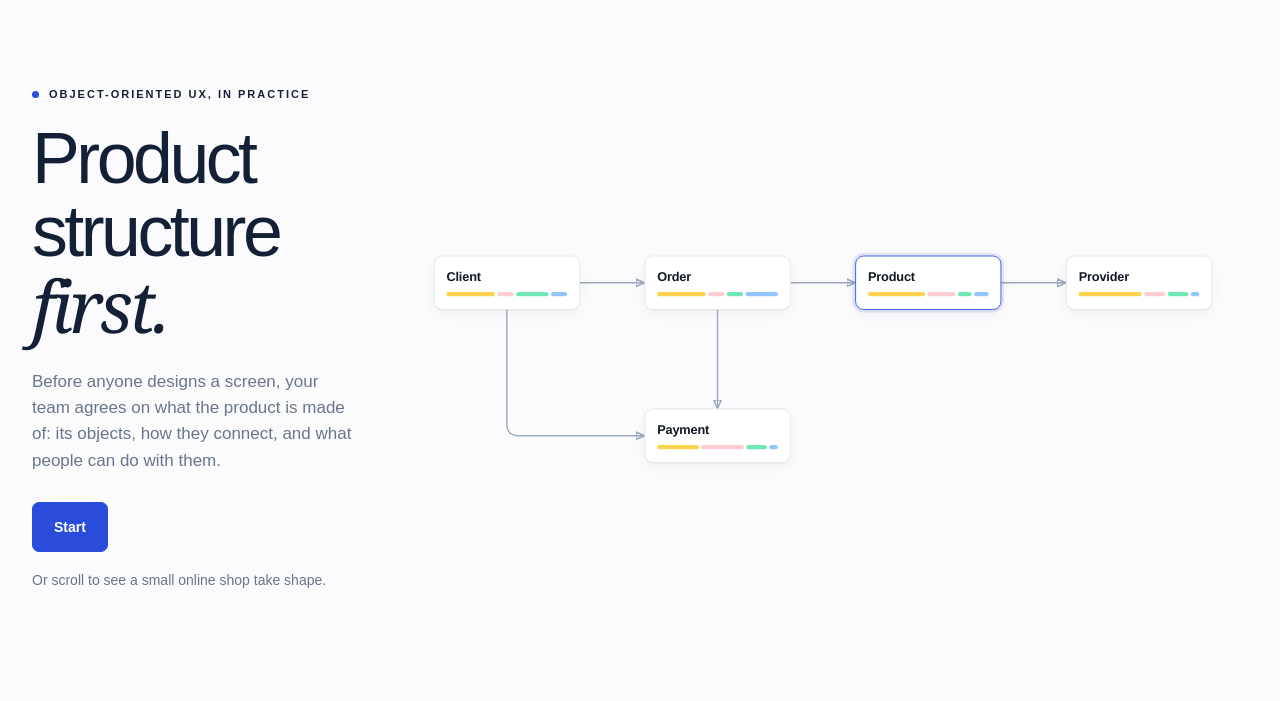
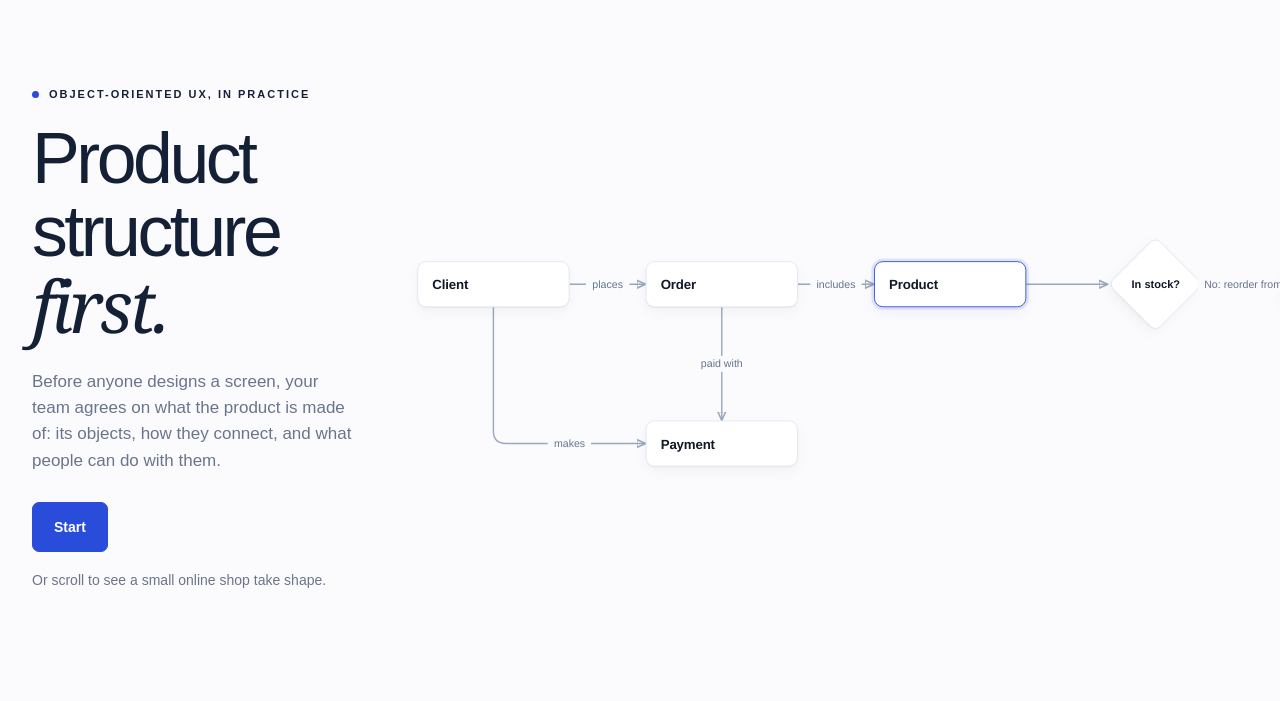
Before and after one commit to FabioGiacometti/thinkingincards, a website built with Vite: page story.html in a window 1280 px wide. Shown: the part 99-800 px from the top of the page. Built offline with nearby package versions, Linux system fonts and the light colour scheme.

Commit message:
Story prototype: plain object nodes, labelled connectors, an In stock? decision
Co-Authored-By: Claude Sonnet 5.5 <noreply@anthropic.com>

```diff
--- a/story.css
+++ b/story.css
@@ -42,14 +42,18 @@ main:has(.story){overflow:clip}
 /* Map */
 .map-lines{position:absolute;left:0;top:0;width:1200px;height:1000px;overflow:visible;pointer-events:none}
 .map-lines path{fill:none;stroke:#9aa7bd;stroke-width:1.6;stroke-linejoin:round}.map-lines{transition:opacity .6s var(--ease)}
-.map-node{position:absolute;width:172px;height:64px;margin:-32px 0 0 -86px;border-radius:10px;background:#fff;border:1px solid #e2e6ee;
-  display:flex;flex-direction:column;justify-content:center;gap:10px;padding:0 14px;color:#111827;
+.map-node{position:absolute;width:172px;height:52px;margin:-26px 0 0 -86px;border-radius:10px;background:#fff;border:1px solid #e2e6ee;
+  display:flex;flex-direction:column;justify-content:center;padding:0 16px;color:#111827;
   box-shadow:0 1px 2px rgba(11,13,18,.05),0 6px 16px rgba(11,13,18,.04);transition:opacity .6s var(--ease),transform var(--t) var(--ease)}
 .map-node b{font-size:15px;font-weight:600;letter-spacing:-.2px}
-.map-node .chips{display:flex;gap:3px;height:5px}
-.map-node .chips i{border-radius:3px;display:block}
-.map-node .chips .attribute{background:var(--amber-bd)}.map-node .chips .metadata{background:var(--rose-bd)}
-.map-node .chips .cta{background:var(--emerald-bd)}.map-node .chips .nested{background:var(--blue-bd)}
+/* A decision: a diamond whose label stays level */
+.map-decision{position:absolute;width:76px;height:76px;margin:-38px 0 0 -38px;transform:rotate(45deg);border-radius:8px;background:#fff;
+  border:1px solid #e2e6ee;box-shadow:0 1px 2px rgba(11,13,18,.05),0 6px 16px rgba(11,13,18,.04);display:flex;align-items:center;justify-content:center;
+  transition:opacity .6s var(--ease)}
+.map-decision span{transform:rotate(-45deg);font-size:12.5px;font-weight:600;color:#111827;white-space:nowrap}
+/* Connector labels sit on the line, on the page colour so the line breaks around them */
+.map-label{position:absolute;transform:translate(-50%,-50%);background:#fbfbfe;padding:2px 7px;font-size:12px;font-weight:500;color:#64748b;
+  white-space:nowrap;transition:opacity .6s var(--ease)}
 .map-node.is-focus{border-color:var(--action);box-shadow:0 0 0 3px rgba(41,76,219,.12),0 6px 16px rgba(11,13,18,.05)}
 
 /* Objects (Board columns) */
@@ -148,7 +152,7 @@ main:has(.story){overflow:clip}
   .story.force-motion .col{transition:left var(--t) var(--ease),top var(--t) var(--ease),width var(--t) var(--ease),height var(--t) var(--ease),opacity .6s var(--ease),background .5s var(--ease),border-color .5s var(--ease),border-radius .5s var(--ease),padding .5s var(--ease)!important}
   .story.force-motion .card{transition:opacity .45s var(--ease),height .45s var(--ease),margin .45s var(--ease),border-width .45s var(--ease),filter .4s var(--ease)!important}
   .story.force-motion .view{transition:left var(--t) var(--ease),top var(--t) var(--ease),width var(--t) var(--ease),height var(--t) var(--ease),opacity .6s var(--ease)!important}
-  .story.force-motion .map-node,.story.force-motion .map-lines,.story.force-motion .nest-links path,.story.force-motion .view-links path,
+  .story.force-motion .map-node,.story.force-motion .map-decision,.story.force-motion .map-label,.story.force-motion .map-lines,.story.force-motion .nest-links path,.story.force-motion .view-links path,
   .story.force-motion .view-label,.story.force-motion .roles,.story.force-motion .screen,.story.force-motion .story-step,
   .story.force-motion .col-head,.story.force-motion .col-cards{transition:opacity .6s var(--ease),transform .6s var(--ease)!important}
   .story.force-motion .screen .extra{transition:opacity .6s var(--ease) .35s!important}
@@ -159,7 +163,7 @@ main:has(.story){overflow:clip}
   padding-left:max(32px,calc((100vw - 1320px)/2));padding-right:0}
 .story-stage-wrap{top:72px;height:calc(100vh - 80px);min-height:480px;margin-top:0}
 .story-stage{border:0;border-radius:0;background:transparent;box-shadow:none;
-  -webkit-mask-image:linear-gradient(to right,transparent 0,#000 56px);mask-image:linear-gradient(to right,transparent 0,#000 56px)}
+  -webkit-mask-image:linear-gradient(to right,transparent 0,#000 24px);mask-image:linear-gradient(to right,transparent 0,#000 24px)}
 .stage-chrome{display:none}
 .stage-viewport{inset:0}
 .roles{right:max(24px,calc((100vw - 1320px)/2));bottom:28px}
--- a/story.js
+++ b/story.js
@@ -35,32 +35,39 @@ const byId = Object.fromEntries(OBJECTS.map((o, i) => [o.id, { ...o, index: i }]
 const colHeight = (o) => HEAD + o.cards.length * (CARD_H + CARD_GAP) - CARD_GAP + PAD
 const cardTop = (o, k) => BOARD_Y + HEAD + k * (CARD_H + CARD_GAP)
 
-// The map of the hero: one card-like node per object, laid out on a grid and joined by
-// right-angled connectors with rounded corners, the way a flow diagram draws them.
-const NODE_W = 172, NODE_H = 64
+// The map of the hero: card-like nodes for the objects and one decision, laid out on a grid and joined by
+// labelled, right-angled connectors with rounded corners, the way a flow diagram draws them.
+const NODE_W = 172, NODE_H = 52, DIAMOND = 108 // diamond = its full width and height
 const NODE_POS = {
-  client: { x: 132, y: 220 }, order: { x: 380, y: 220 }, product: { x: 628, y: 220 }, provider: { x: 876, y: 220 },
-  payment: { x: 380, y: 400 },
+  client: { x: 132, y: 220 }, order: { x: 390, y: 220 }, product: { x: 648, y: 220 }, stock: { x: 880, y: 220 },
+  provider: { x: 1110, y: 220 }, payment: { x: 390, y: 400 },
 }
+const DECISIONS = [{ id: 'stock', label: 'In stock?' }]
 const nodePos = (id) => NODE_POS[id]
-// [from, fromSide, to, toSide]
+const isDecision = (id) => DECISIONS.some((d) => d.id === id)
+// [from, fromSide, to, toSide, label]
 const MAP_LINKS = [
-  ['client', 'right', 'order', 'left'], ['order', 'right', 'product', 'left'], ['product', 'right', 'provider', 'left'],
-  ['order', 'bottom', 'payment', 'top'], ['client', 'bottom', 'payment', 'left'],
+  ['client', 'right', 'order', 'left', 'places'],
+  ['order', 'right', 'product', 'left', 'includes'],
+  ['product', 'right', 'stock', 'left', ''],
+  ['stock', 'right', 'provider', 'left', 'No: reorder from'],
+  ['order', 'bottom', 'payment', 'top', 'paid with'],
+  ['client', 'bottom', 'payment', 'left', 'makes'],
 ]
 function anchor(id, side) {
-  const p = nodePos(id)
-  return { x: p.x + (side === 'right' ? NODE_W / 2 : side === 'left' ? -NODE_W / 2 : 0), y: p.y + (side === 'bottom' ? NODE_H / 2 : side === 'top' ? -NODE_H / 2 : 0), side }
+  const p = nodePos(id), hw = isDecision(id) ? DIAMOND / 2 : NODE_W / 2, hh = isDecision(id) ? DIAMOND / 2 : NODE_H / 2
+  return { x: p.x + (side === 'right' ? hw : side === 'left' ? -hw : 0), y: p.y + (side === 'bottom' ? hh : side === 'top' ? -hh : 0), side }
 }
 // Smooth step: straight runs with one rounded corner (or none when the ends line up).
+// Returns the path and where its label sits (the middle of the run that carries the reading).
 function smoothStep(a, b, r = 14) {
-  if (a.x === b.x || a.y === b.y) return `M${a.x} ${a.y} L${b.x} ${b.y}`
+  if (a.x === b.x || a.y === b.y) return { d: `M${a.x} ${a.y} L${b.x} ${b.y}`, label: { x: (a.x + b.x) / 2, y: (a.y + b.y) / 2 } }
   const verticalFirst = a.side === 'bottom' || a.side === 'top'
   const cx = verticalFirst ? a.x : b.x, cy = verticalFirst ? b.y : a.y
   const sx = Math.sign(b.x - a.x), sy = Math.sign(b.y - a.y)
   return verticalFirst
-    ? `M${a.x} ${a.y} L${cx} ${cy - sy * r} Q${cx} ${cy} ${cx + sx * r} ${cy} L${b.x} ${b.y}`
-    : `M${a.x} ${a.y} L${cx - sx * r} ${cy} Q${cx} ${cy} ${cx} ${cy + sy * r} L${b.x} ${b.y}`
+    ? { d: `M${a.x} ${a.y} L${cx} ${cy - sy * r} Q${cx} ${cy} ${cx + sx * r} ${cy} L${b.x} ${b.y}`, label: { x: (cx + b.x) / 2, y: cy } }
+    : { d: `M${a.x} ${a.y} L${cx - sx * r} ${cy} Q${cx} ${cy} ${cx} ${cy + sy * r} L${b.x} ${b.y}`, label: { x: (a.x + cx) / 2, y: cy } }
 }
 
 // When each piece appears (step index). Steps: 0 map, 1 name, 2 fill, 3 nest, 4 board, 5 actions, 6 views, 7 screens.
@@ -74,7 +81,7 @@ function cardFrom(objectId, card) {
 // Camera: the world rectangle each step frames.
 const productCol = { x: colX(2), w: COL_W }, orderCol = { x: colX(1) }
 const CAMERA = [
-  { x: 10, y: 140, w: 1000, h: 330 },
+  { x: 30, y: 150, w: 960, h: 300 },
   { x: productCol.x - 70, y: BOARD_Y - 50, w: COL_W + 140, h: 200 },
   { x: productCol.x - 80, y: BOARD_Y - 30, w: COL_W + 160, h: 380 },
   { x: orderCol.x - 50, y: BOARD_Y - 30, w: productCol.x + COL_W - orderCol.x + 100, h: 400 },
@@ -109,22 +116,30 @@ function build(world) {
   // Map lines + nodes
   const lines = svg('map-lines')
   lines.innerHTML = '<defs><marker id="map-arrow" viewBox="0 0 10 10" refX="9" refY="5" markerWidth="7" markerHeight="7" orient="auto-start-reverse"><path d="M0 1 L9 5 L0 9 z" fill="#9aa7bd"/></marker></defs>'
-  for (const [a, as, b, bs] of MAP_LINKS) {
-    const path = document.createElementNS(svgNS, 'path')
-    path.setAttribute('d', smoothStep(anchor(a, as), anchor(b, bs)))
+  const nodes = {}
+  MAP_LINKS.forEach(([a, as, b, bs, text], i) => {
+    const path = document.createElementNS(svgNS, 'path'), step = smoothStep(anchor(a, as), anchor(b, bs))
+    path.setAttribute('d', step.d)
     path.setAttribute('marker-end', 'url(#map-arrow)')
     lines.append(path)
-  }
+    if (text) {
+      const label = el('div', 'map-label', text)
+      label.style.left = step.label.x + 'px'; label.style.top = step.label.y + 'px'
+      nodes['label-' + i] = label
+    }
+  })
   world.append(lines)
-  const nodes = {}
-  const kinds = ['attribute', 'metadata', 'cta', 'nested']
   for (const o of OBJECTS) {
-    const counts = kinds.map((k) => o.cards.filter((c) => c[0] === k).length)
-    const n = el('div', 'map-node', `<b>${o.name}</b><span class="chips">${counts.map((c, i) => `<i class="${kinds[i]}" style="flex:${c || 0.4}"></i>`).join('')}</span>`)
-    const p = nodePos(o.id)
+    const n = el('div', 'map-node', `<b>${o.name}</b>`), p = nodePos(o.id)
     n.style.left = p.x + 'px'; n.style.top = p.y + 'px'
     world.append(n); nodes[o.id] = n
   }
+  for (const d of DECISIONS) {
+    const n = el('div', 'map-decision', `<span>${d.label}</span>`), p = nodePos(d.id)
+    n.style.left = p.x + 'px'; n.style.top = p.y + 'px'
+    world.append(n); nodes[d.id] = n
+  }
+  for (const [k, n] of Object.entries(nodes)) if (k.startsWith('label-')) world.append(n)
 
   // Links from each nested card to the object it refers to (step 4 onward)
   const nestLinks = svg('nest-links')
```
